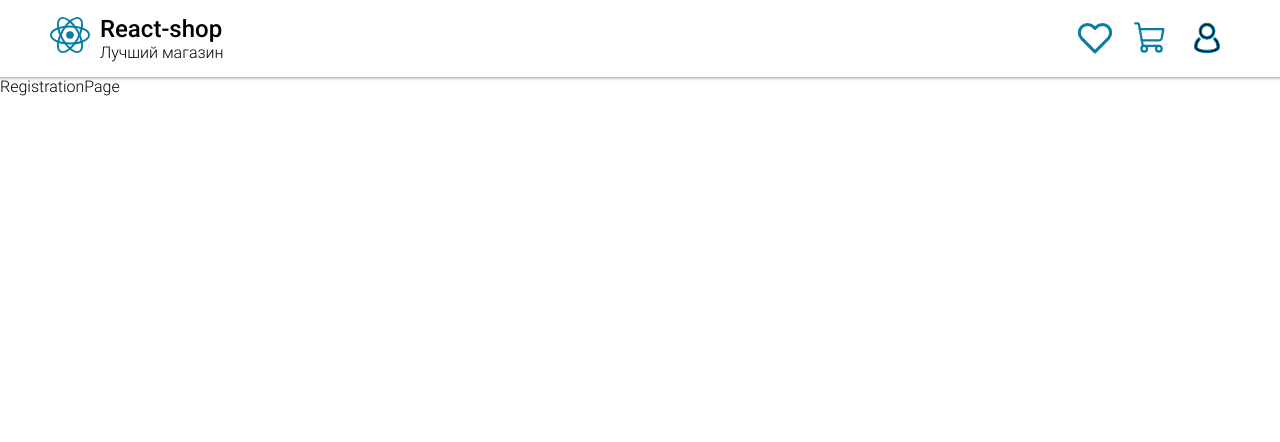
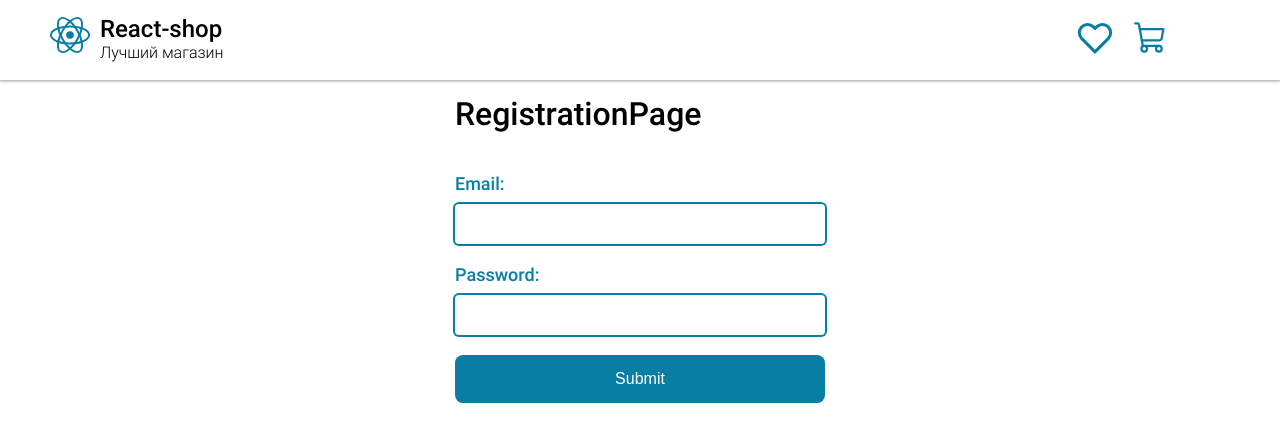
Before and after one commit to ybarykin73/react-shop, a React app: page /auth/registration in a window 1280 px wide. Shown: the top 442 px of the page. Built offline with nearby package versions, Linux system fonts and the light colour scheme; no server answers; some icons are missing.

Commit message:
Сделана регистрация пользователя

```diff
--- /dev/null
+++ b/src/components/pages/user/RegistrationPage/RegistrationPage.scss
@@ -0,0 +1,13 @@
+.registration-page {
+
+  &__title {
+    margin-bottom: 40px!important;
+  }
+
+  &__wrapper {
+    max-width: 400px;
+    width: 100%;
+    margin: 0 auto;
+    padding: var(--big-padding);
+  }
+}
--- a/src/components/pages/user/RegistrationPage/RegistrationPage.tsx
+++ b/src/components/pages/user/RegistrationPage/RegistrationPage.tsx
@@ -1,6 +1,80 @@
+import React from "react"
+import Form from "../../../subcomponents/Form/Form"
+import Notification from "../../../subcomponents/Notification/Notification"
+
+import { useAppDispatch } from "../../../../hooks/hooks"
+import { authSetUser } from "../../../../store/slice/UserSlice"
+import {createUserWithEmailAndPassword} from "firebase/auth"
+import {auth} from '../../../../firebase'
+
+import './RegistrationPage.scss'
+
+const Scheme = [
+  {
+    type: 'email',
+    label: 'Email:',
+    name: 'email',
+    required: true
+  },
+  {
+    type: 'password',
+    label: 'Password:',
+    name: 'password',
+    required: true
+  },
+]
+
 const RegistrationPage = () => {
+
+  const [error, setError] = React.useState('')
+  const [success, isSuccess] = React.useState(false)
+
+  const dispatch = useAppDispatch()
+
+    const postUser = async (email, uid) => {
+    const data = await fetch('https://65b784b346324d531d54cffb.mockapi.io/users',{
+      method: "POST",
+      headers: {
+        "Content-Type": "application/json",
+      },
+      body: JSON.stringify( {email: email, uid: uid})
+    })
+  }
+
+  const submit = (e) => {
+    createUserWithEmailAndPassword(auth, e.email, e.password)
+      .then((userCredential) => {
+        const user = userCredential.user;
+        dispatch(authSetUser({
+          id: user.uid,
+          email: user.email
+        }))
+        isSuccess(true)
+        setError('')
+        postUser(user.email, user.uid)
+      })
+      .catch((error) => {
+        setError(error.message)
+      })
+  }
+
   return (
-    <div>RegistrationPage</div>
+    <div className="registration-page">
+      <div className="registration-page__wrapper">
+        <h1 className="title title--main registration-page__title">
+          RegistrationPage
+        </h1>
+        <Form
+          error={error}
+          scheme={Scheme}
+          onSubmit={submit}
+        />
+        {
+          success &&
+          <Notification style="success" message="Учетная запесь создана!"/>
+        }
+      </div>
+    </div>
   )
 }
 
--- a/src/components/subcomponents/Form/Form.scss
+++ b/src/components/subcomponents/Form/Form.scss
@@ -1,7 +1,8 @@
 .form {
-  display: grid;
-  grid-row-gap: 10px;
-  max-width: 400px;
-  width: 100%;
-  margin: 0px auto;
+
+  &__wrapper {
+    display: grid;
+    grid-row-gap: 10px;
+    margin-bottom: var(--huge-margin);
+  }
 }
--- a/src/components/subcomponents/Form/Form.tsx
+++ b/src/components/subcomponents/Form/Form.tsx
@@ -2,12 +2,14 @@ import React from "react"
 
 import Input from "../Input/Input"
 import Button from "../button/Button"
+import Notification from "../Notification/Notification"
 
 import { IProps } from "./IForm"
 import './Form.scss'
 
 const Form: React.FC<IProps> = (props) => {
   const {
+    error,
     scheme,
     onSubmit
   } = props
@@ -25,7 +27,8 @@ const Form: React.FC<IProps> = (props) => {
   }
 
   return (
-    <form className="form" onSubmit={handleSubmit}>
+    <div className="form">
+      <form className="form__wrapper" onSubmit={handleSubmit}>
         {
           scheme.map(item => (
             <Input
@@ -40,6 +43,13 @@ const Form: React.FC<IProps> = (props) => {
         }
         <Button ariaLabel="submit" style="primary">Submit</Button>
       </form>
+      {
+        error &&
+        <div className="form__error">
+          <Notification style="error" message={error} />
+        </div>
+      }
+    </div>
   )
 }
 
--- a/src/components/subcomponents/Form/IForm.ts
+++ b/src/components/subcomponents/Form/IForm.ts
@@ -1,6 +1,7 @@
 import { IScheme } from "../../../entities/Form/ISheme"
 
 export interface IProps {
+  error: string
   scheme: Array<IScheme>
   onSubmit: (formData: Record<string, string>) => void
 }
--- a/src/components/subcomponents/icons/UserLogoutIcon.tsx
+++ b/src/components/subcomponents/icons/UserLoggedOutIcon.tsx
@@ -3,7 +3,7 @@ import React from "react"
 import { IProps } from "./IIcon"
 import './Icon.scss'
 
-const UserLogoutIcon: React.FC<IProps> = (props) => {
+const UserLoggedOutIcon: React.FC<IProps> = (props) => {
   const {
     width = 26,
     height = 26,
@@ -25,4 +25,4 @@ const UserLogoutIcon: React.FC<IProps> = (props) => {
   )
 }
 
-export default UserLogoutIcon
+export default UserLoggedOutIcon
--- /dev/null
+++ b/src/entities/User/IUser.ts
@@ -0,0 +1,6 @@
+export interface IUser {
+  email: string,
+  uid: string,
+  firstName?: string,
+  lastName?: string
+}
--- /dev/null
+++ b/src/store/slice/UserSlice.ts
@@ -0,0 +1,33 @@
+import { createSlice } from "@reduxjs/toolkit"
+
+import { IUser } from "../../entities/User/IUser"
+
+export interface IAuth {
+  isLogged: boolean,
+  user: IUser
+}
+const initialState:IAuth = {
+  isLogged: false,
+  user: {
+    uid: null,
+    email: null,
+    firstName: null,
+    lastName: null
+  }
+}
+
+const AuthSlice = createSlice({
+  name: 'Auth',
+  initialState,
+  reducers: {
+    authSetUser(state, action) {
+      state.isLogged = true,
+      state.user.uid = action.payload.id,
+      state.user.email = action.payload.email
+    },
+  }
+})
+
+export const {authSetUser} = AuthSlice.actions
+
+export default AuthSlice.reducer
--- a/src/store/store.ts
+++ b/src/store/store.ts
@@ -1,15 +1,16 @@
 import { configureStore } from '@reduxjs/toolkit'
-import { useDispatch } from 'react-redux'
-import productsReducer from './slice/ProductSlice'
+
+import ProductsReducer from './slice/ProductSlice'
+import AuthReducer from './slice/UserSlice'
 
 const store = configureStore({
   reducer: {
-    products: productsReducer
+    Products: ProductsReducer,
+    Auth: AuthReducer
   }
 })
 
 export type RootState = ReturnType<typeof store.getState>;
 export type AppDispatch = typeof store.dispatch
-export const useAppDispatch: () => AppDispatch = useDispatch
 
 export default store
```
Also changed, not shown: src/components/subcomponents/icons/UserLoginIcon.tsx (added, +50 -0 lines), src/hooks/useAuthState.ts (added, +13 -0 lines). Lines whose indentation alone changed are shown as unchanged.
